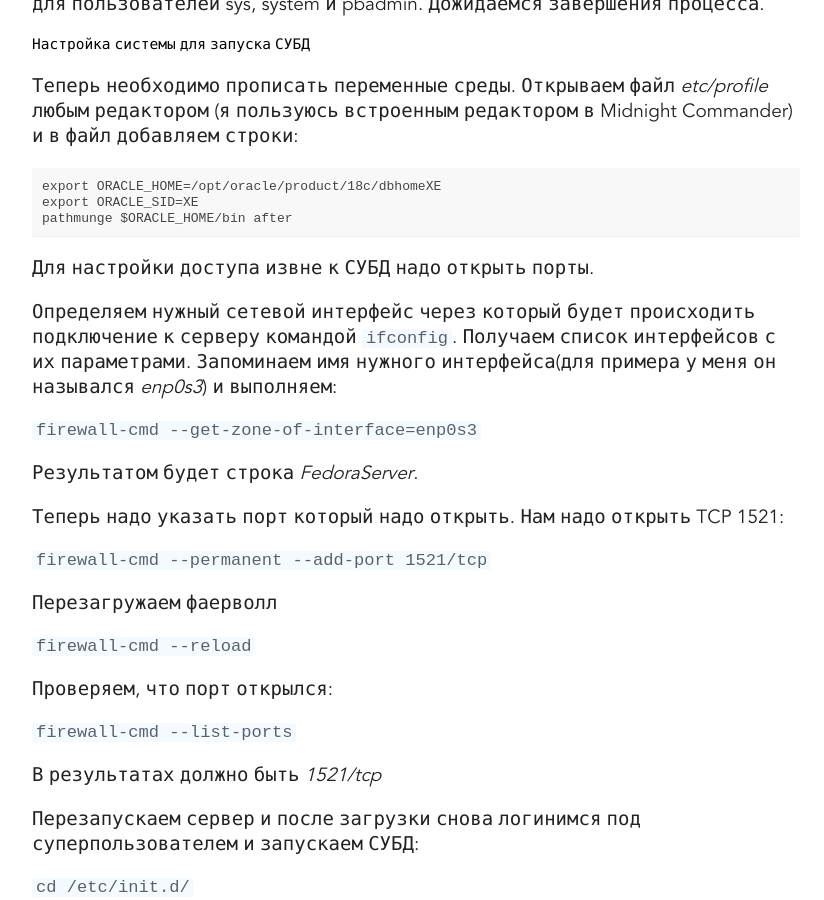
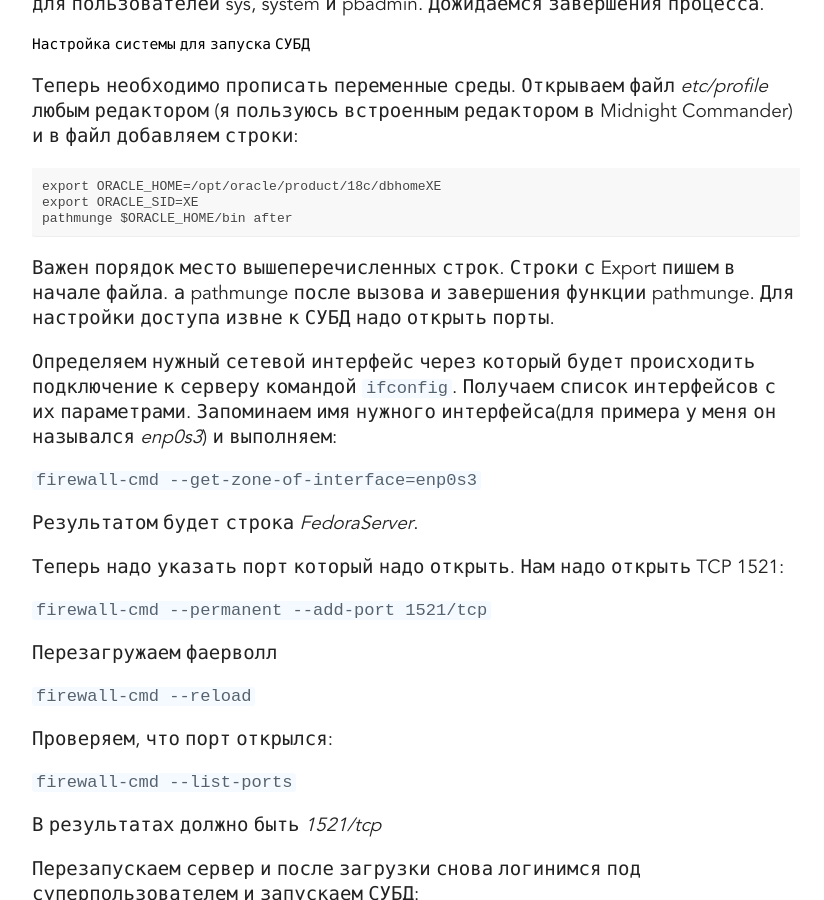
Before and after one commit to Sysnord/Sysnord.github.io, a Jekyll site: the page built from _posts/2019-10-14-install-Oracle-XE-on-Fedora-30.markdown, in a window 1280 px wide and 900 px high, scrolled down 1427 px. Shown: the whole window, without its empty margins (224-1048 px from the left). Built offline with Jekyll 4.4.1, drawn with Linux system fonts in a browser that asks for light colours; comment, search, counter and statistics services are not loaded.

Commit message:
добавление пояснения для etc/profile

````diff
--- a/_posts/2019-10-14-install-Oracle-XE-on-Fedora-30.markdown
+++ b/_posts/2019-10-14-install-Oracle-XE-on-Fedora-30.markdown
@@ -49,6 +49,7 @@ export ORACLE_HOME=/opt/oracle/product/18c/dbhomeXE
 export ORACLE_SID=XE
 pathmunge $ORACLE_HOME/bin after
 ```
+Важен порядок место вышеперечисленных строк. Строки с Export пишем в начале файла. а pathmunge после вызова и завершения функции pathmunge.
 Для настройки доступа извне к СУБД надо открыть порты.
 
 Определяем нужный сетевой интерфейс через который будет происходить подключение к серверу командой
````
